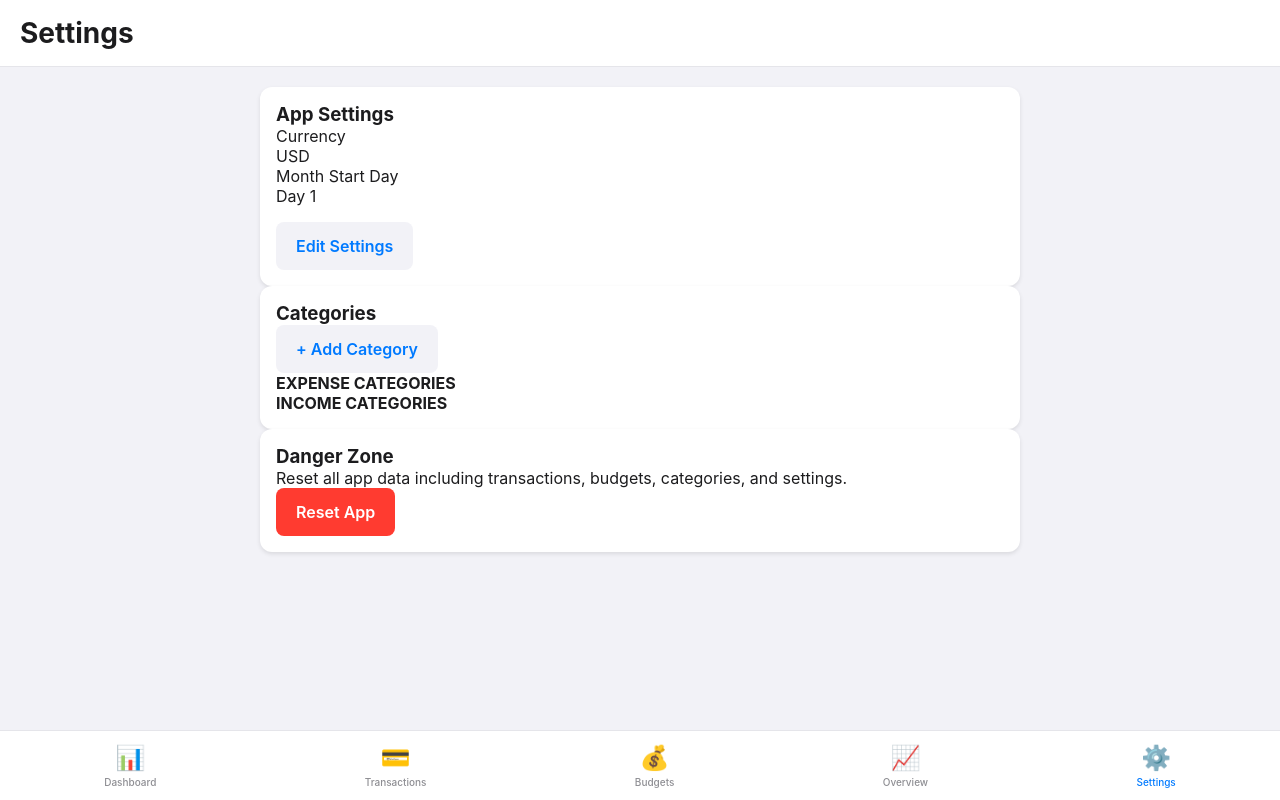
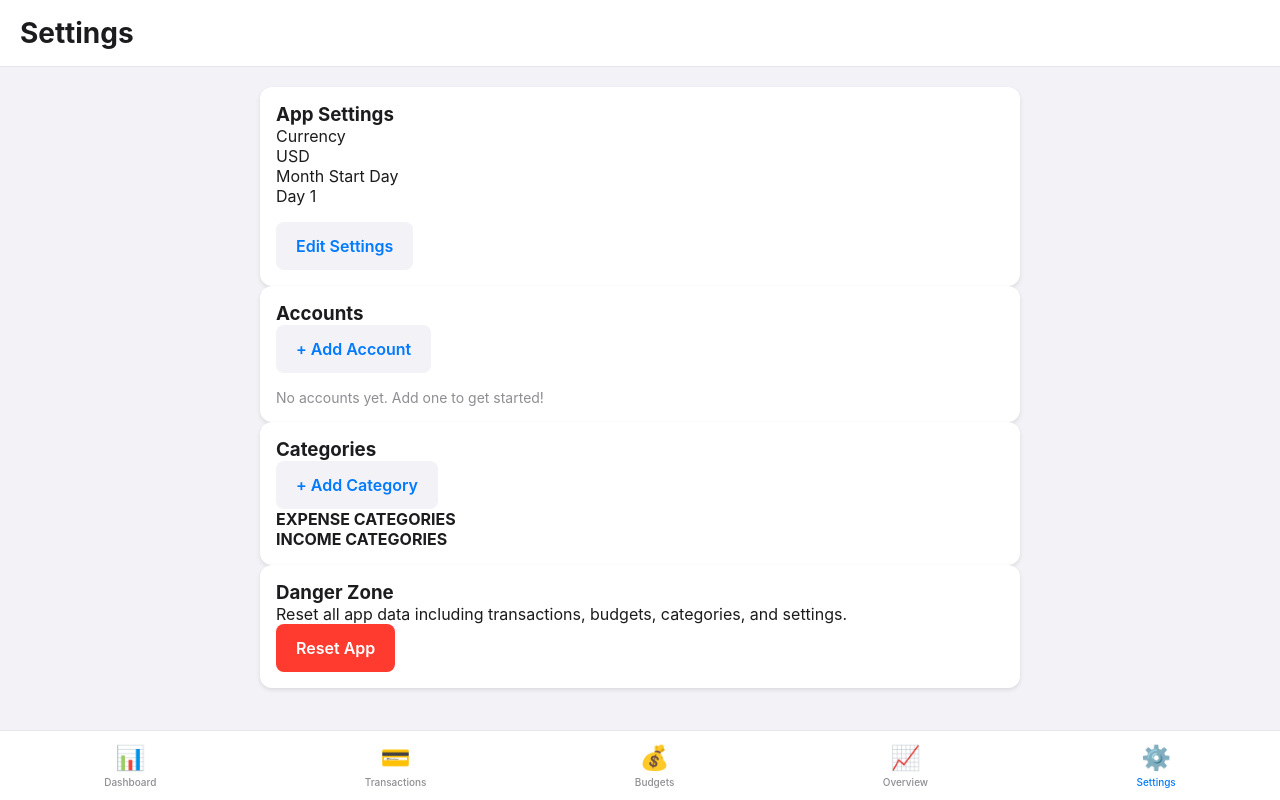
Before and after one commit to JRex107/Budgeting-App, a React (Vite) app in the folder web-app/: page /settings in a window 1280 px wide. Built offline with nearby package versions, Linux system fonts and the light colour scheme.

Commit message:
Add Accounts management to Settings page

```diff
--- a/web-app/src/pages/SettingsPage.tsx
+++ b/web-app/src/pages/SettingsPage.tsx
@@ -5,16 +5,20 @@ import { Input } from '../components/Input';
 import { Modal } from '../components/Modal';
 import { getSettings, updateSettings } from '../db/repositories/settingsRepository';
 import { getAllCategories, createCategory, deleteCategory } from '../db/repositories/categoriesRepository';
+import { getAllAccounts, createAccount, deleteAccount } from '../db/repositories/accountsRepository';
 import { getAllTransactions } from '../db/repositories/transactionsRepository';
 import { resetDatabase } from '../db/database';
-import type { Category } from '../db/database';
+import type { Category, Account } from '../db/database';
 
 export function SettingsPage() {
   const [categories, setCategories] = useState<Category[]>([]);
+  const [accounts, setAccounts] = useState<Account[]>([]);
   const [currency, setCurrency] = useState('');
   const [monthStartDay, setMonthStartDay] = useState('');
   const [isAddCategoryOpen, setIsAddCategoryOpen] = useState(false);
+  const [isAddAccountOpen, setIsAddAccountOpen] = useState(false);
   const [newCategoryName, setNewCategoryName] = useState('');
+  const [newAccountName, setNewAccountName] = useState('');
   const [categoryType, setCategoryType] = useState<'expense' | 'income'>('expense');
   const [isEditSettingsOpen, setIsEditSettingsOpen] = useState(false);
   const [editCurrency, setEditCurrency] = useState('');
@@ -33,6 +37,9 @@ export function SettingsPage() {
 
     const cats = await getAllCategories();
     setCategories(cats);
+
+    const accs = await getAllAccounts();
+    setAccounts(accs);
   };
 
   const handleAddCategory = async () => {
@@ -48,6 +55,19 @@ export function SettingsPage() {
 
     setNewCategoryName('');
     setIsAddCategoryOpen(false);
+    await loadData();
+  };
+
+  const handleAddAccount = async () => {
+    if (!newAccountName.trim()) {
+      alert('Please enter an account name');
+      return;
+    }
+
+    await createAccount(newAccountName.trim());
+
+    setNewAccountName('');
+    setIsAddAccountOpen(false);
     await loadData();
   };
 
@@ -87,6 +107,23 @@ export function SettingsPage() {
     if (window.confirm(`Delete category "${category.name}"?`)) {
       if (category.id) {
         await deleteCategory(category.id);
+        await loadData();
+      }
+    }
+  };
+
+  const handleDeleteAccount = async (account: Account) => {
+    const transactions = await getAllTransactions();
+    const hasTransactions = transactions.some(tx => tx.accountId === account.id);
+
+    if (hasTransactions) {
+      alert(`Cannot delete "${account.name}" because it has transactions. Delete the transactions first.`);
+      return;
+    }
+
+    if (window.confirm(`Delete account "${account.name}"?`)) {
+      if (account.id) {
+        await deleteAccount(account.id);
         await loadData();
       }
     }
@@ -135,6 +172,56 @@ export function SettingsPage() {
                 onPress={handleOpenEditSettings}
                 variant="secondary"
               />
+            </div>
+          </Card>
+        </div>
+
+        <div>
+          <Card>
+            <h3>
+              Accounts
+            </h3>
+            <Button
+              title="+ Add Account"
+              onPress={() => setIsAddAccountOpen(true)}
+              variant="secondary"
+            />
+
+            <div style={{ marginTop: '16px' }}>
+              {accounts.length === 0 ? (
+                <p style={{ fontSize: '14px', color: '#8E8E93' }}>
+                  No accounts yet. Add one to get started!
+                </p>
+              ) : (
+                accounts.map(acc => (
+                  <div
+                    key={acc.id}
+                    style={{
+                      display: 'flex',
+                      justifyContent: 'space-between',
+                      alignItems: 'center',
+                      padding: '8px 0',
+                      borderBottom: '1px solid #F2F2F7',
+                    }}
+                  >
+                    <span>{acc.name}</span>
+                    <button
+                      onClick={() => handleDeleteAccount(acc)}
+                      style={{
+                        padding: '4px 8px',
+                        backgroundColor: '#FF3B30',
+                        color: '#fff',
+                        border: 'none',
+                        borderRadius: '4px',
+                        cursor: 'pointer',
+                        fontSize: '12px',
+                      }}
+                    >
+                      Delete
+                    </button>
+                  </div>
+                ))
+              )}
             </div>
           </Card>
         </div>
@@ -232,6 +319,17 @@ export function SettingsPage() {
         </Card>
       </div>
 
+      <Modal isOpen={isAddAccountOpen} onClose={() => setIsAddAccountOpen(false)} title="Add Account">
+        <Input
+          label="Account Name"
+          value={newAccountName}
+          onChange={(e) => setNewAccountName(e.target.value)}
+          placeholder="e.g., Main Account"
+        />
+
+        <Button title="Add Account" onPress={handleAddAccount} />
+      </Modal>
+
       <Modal isOpen={isAddCategoryOpen} onClose={() => setIsAddCategoryOpen(false)} title="Add Category">
         <div>
           <Button
```
